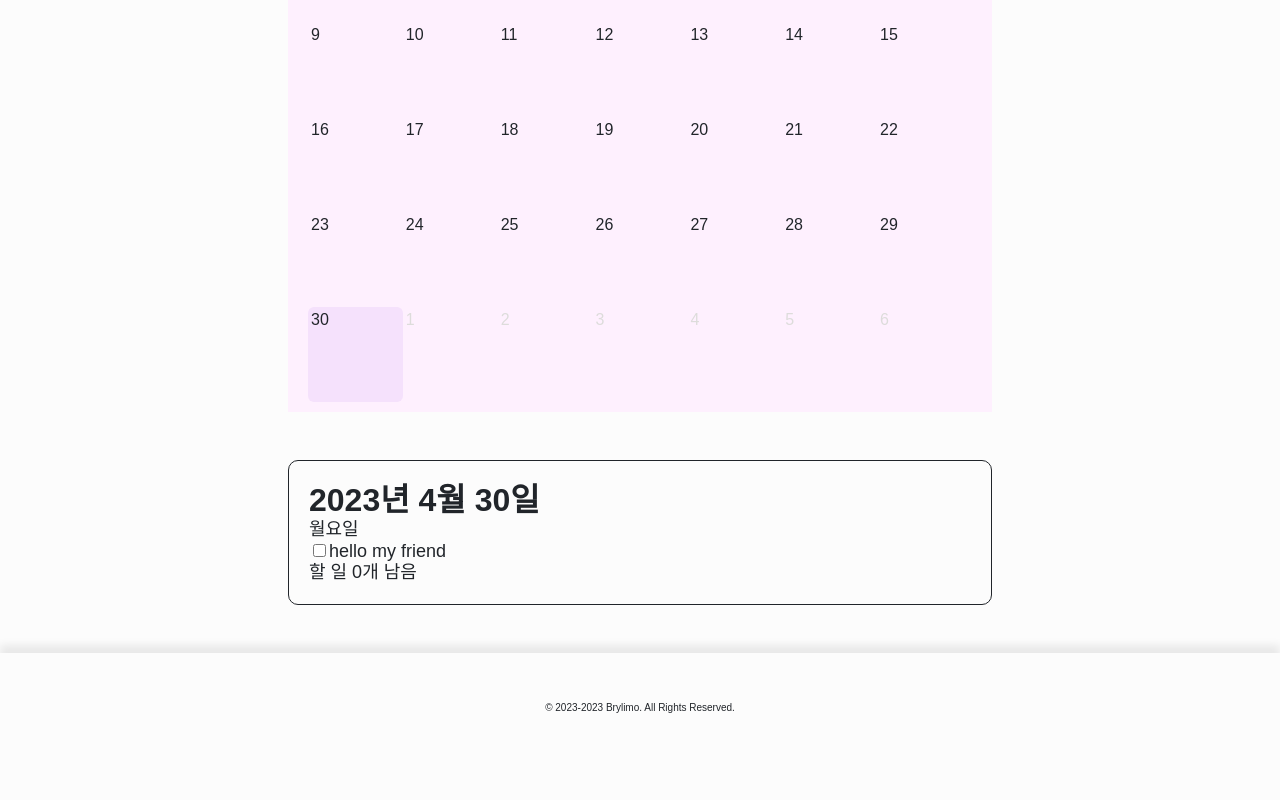
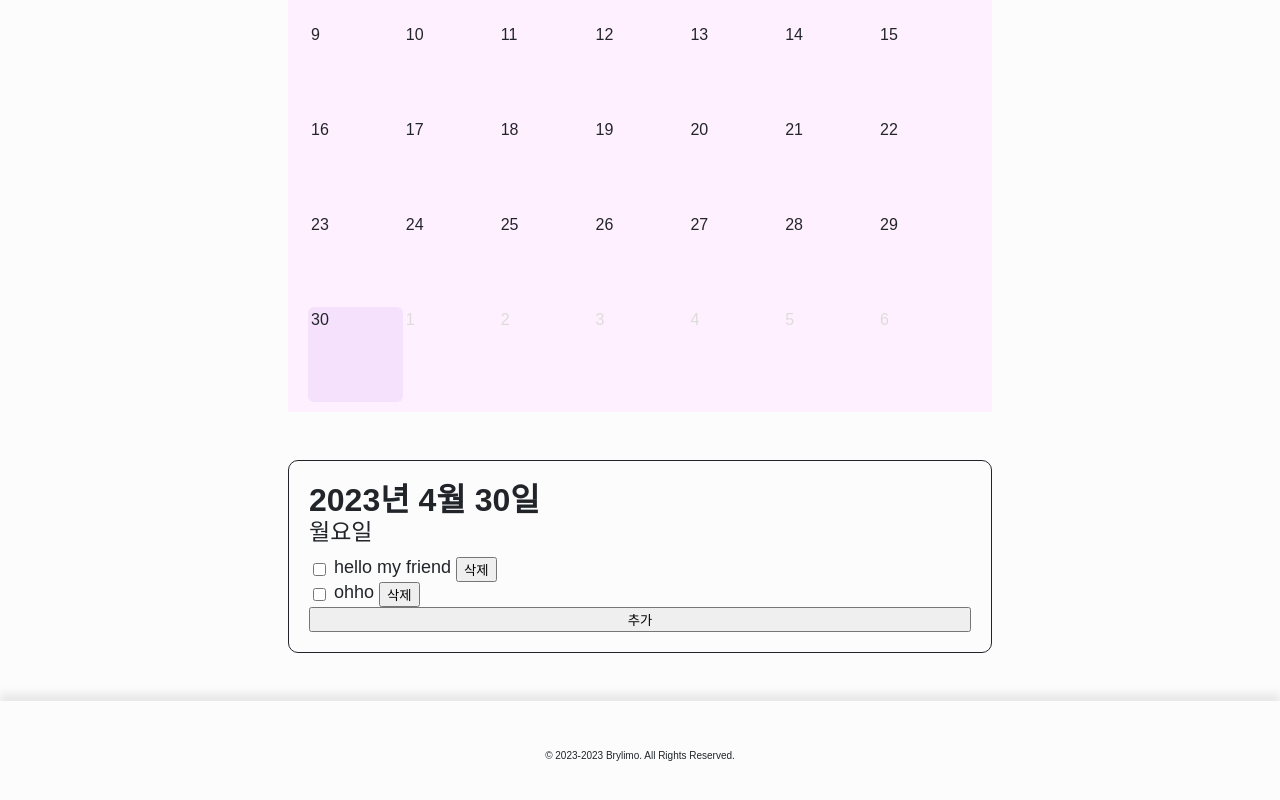
Before and after one commit to Brylimo/soogohaesseo, a React (Create React App) app in the folder soogohaesseo-client/: page / in a window 1280 px wide. Shown: the part 384-1184 px from the top of the page. Before the commit the page ends 1147 px from the top, so only its background shows below. Built offline with nearby package versions, Linux system fonts and the light colour scheme.

Commit message:
todo input 프론트엔드 구현중

```diff
--- a/soogohaesseo-client/package.json
+++ b/soogohaesseo-client/package.json
@@ -18,6 +18,7 @@
     "date-fns": "^2.30.0",
     "react": "^18.2.0",
     "react-dom": "^18.2.0",
+    "react-icons": "^4.10.1",
     "react-router-dom": "^6.11.0",
     "react-scripts": "5.0.1",
     "styled-components": "^5.3.10",
--- a/soogohaesseo-client/src/components/Todo.tsx
+++ b/soogohaesseo-client/src/components/Todo.tsx
@@ -1,5 +1,6 @@
-import { useEffect } from "react";
+import { useEffect, useState, useCallback } from "react";
 import styled from "styled-components";
+import TodoInput from "./TodoInput";
 
 const TodoFrame = styled.div`
     border: 1px solid;
@@ -19,6 +20,7 @@ const TodoHeader = styled.div`
 const TodoDay = styled.div`
     display: flex;
     flex-direction: column;
+    margin-bottom: 10px;
 `;
 const TodoNum = styled.div`
     font-size: 18px;
@@ -29,7 +31,7 @@ const TodaySpan = styled.span`
 `;
 
 const DaySpan = styled.span`
-    font-size: 18px;
+    font-size: 23px;
 `;
 
 const TodoBody = styled.div`
@@ -38,15 +40,40 @@ const TodoBody = styled.div`
     font-size: 18px;
 `;
 
+const TodoCell = styled.div`
+    display: flex;
+    gap: 5px;
+`;
+
 interface TodoProps {
     selectedDate: Date,
 }
 
 const Todo = ({ selectedDate }:TodoProps) => {
+    const [todos, setTodos] = useState(["hello my friend", "ohho"]);
+    const [inputCount, setInputCount] = useState(0);
+
     const week = ["월요일", "화요일", "수요일", "목요일", "금요일", "토요일", "일요일"];
+
     useEffect(() => {
         // @todo api call
     }, []);
+
+    const onInsert = useCallback(
+        (text: string) => {
+            setTodos(todos => todos.concat(text));
+            setInputCount(prevCount => prevCount - 1);
+        },
+        []
+    );
+
+    const addTodoCell = () => {
+        setInputCount(prevCount => prevCount + 1);
+    }
+
+    const deleteTodo = () => {
+        console.log("delete this todo");
+    }
 
     return (
         <TodoFrame>
@@ -56,13 +83,23 @@ const Todo = ({ selectedDate }:TodoProps) => {
                     <DaySpan>{week[selectedDate.getDay()]}</DaySpan>
                 </TodoDay>
                 <TodoBody>
-                    <div>
-                        <input type="checkbox" /><span>hello my friend</span>
-                    </div>
+                    {
+                        todos.map((todo, index) => (
+                            <TodoCell key={index}>
+                                <input type="checkbox" />
+                                <span>{todo}</span>
+                                <button onClick={deleteTodo}>삭제</button>
+                            </TodoCell>
+                        ))
+                    }
+                    {Array.from({ length: inputCount }).map((_, index) => (
+                        <TodoInput index={index} onInsert={onInsert} />
+                    ))}
+                    <button onClick={addTodoCell}>추가</button>
                 </TodoBody>
-                <TodoNum>
+                {/*<TodoNum>
                     할 일 0개 남음
-                </TodoNum>
+                </TodoNum>*/}
             </TodoHeader>
         </TodoFrame>
     );
--- /dev/null
+++ b/soogohaesseo-client/src/components/TodoInput.tsx
@@ -0,0 +1,36 @@
+import {useState, useCallback} from 'react';
+import {MdAdd} from 'react-icons/md';
+
+interface TodoInputProps {
+    index: number,
+    onInsert: (text: string) => void;
+}
+
+const TodoInput = ({ index, onInsert }:TodoInputProps) => {
+    const [value, setValue] = useState('');
+
+    const onChange = useCallback((e: React.ChangeEvent<HTMLInputElement>) => {
+        setValue(e.target.value);
+    }, []);
+
+    const onSubmit = useCallback(
+        (e: React.FormEvent<HTMLFormElement>) => {
+            onInsert(value);
+            setValue('');
+
+            e.preventDefault();
+        },
+        [onInsert, value]
+    );
+
+    return (
+        <form onSubmit={onSubmit}>
+            <input key={index} type="text" value={value} placeholder='할 일을 입력하세요' onChange={onChange} />
+            <button type="submit">
+                <MdAdd />
+            </button>
+        </form>
+    )
+}
+
+export default TodoInput;
```
Also changed, not shown: 1 other file (tests, documents, lock files or other folders).
